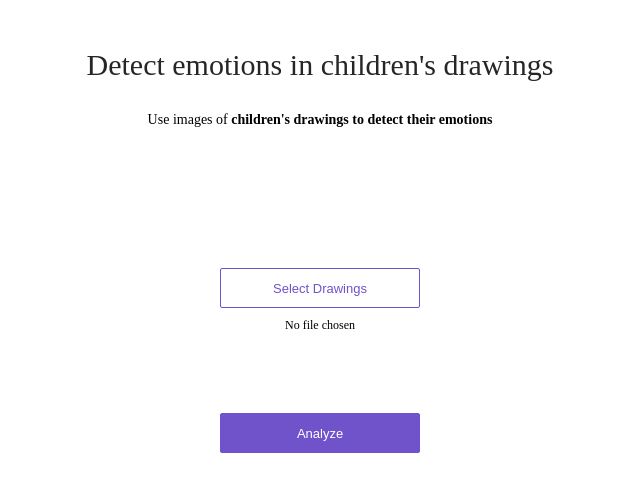
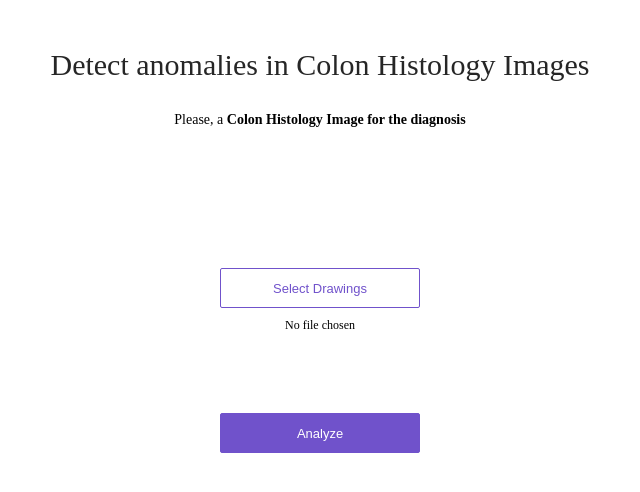
Before and after one commit to viritaromero/Colon-anomalies-classification, a plain HTML site: page app/view/index.html in a window 1280 px wide. Shown: the whole page, without its empty margins (320-960 px from the left). Drawn offline with Linux system fonts and the light colour scheme.

Commit message:
Update index.html

```diff
--- a/app/view/index.html
+++ b/app/view/index.html
@@ -7,9 +7,9 @@
 <body>
 <div>
     <div class='center'>
-        <div class='title'>Detect emotions in children's drawings</div>
+        <div class='title'>Detect anomalies in Colon Histology Images</div>
         <p>
-            Use images of <strong>children's drawings to detect their emotions</strong>
+            Please, a <strong>Colon Histology Image for the diagnosis</strong>
         <div class='content'>
             <div class='no-display'>
                 <input id='file-input'
```
